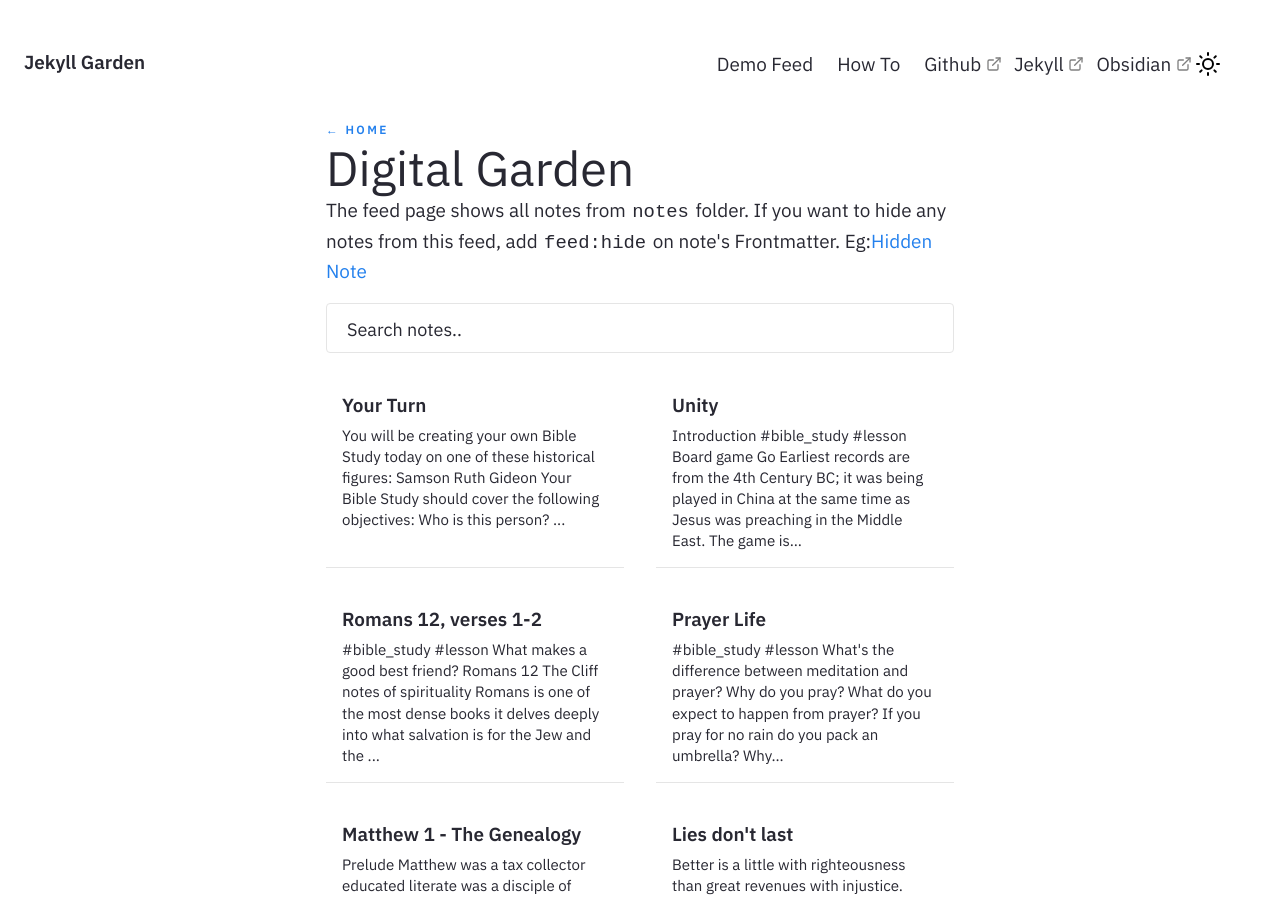
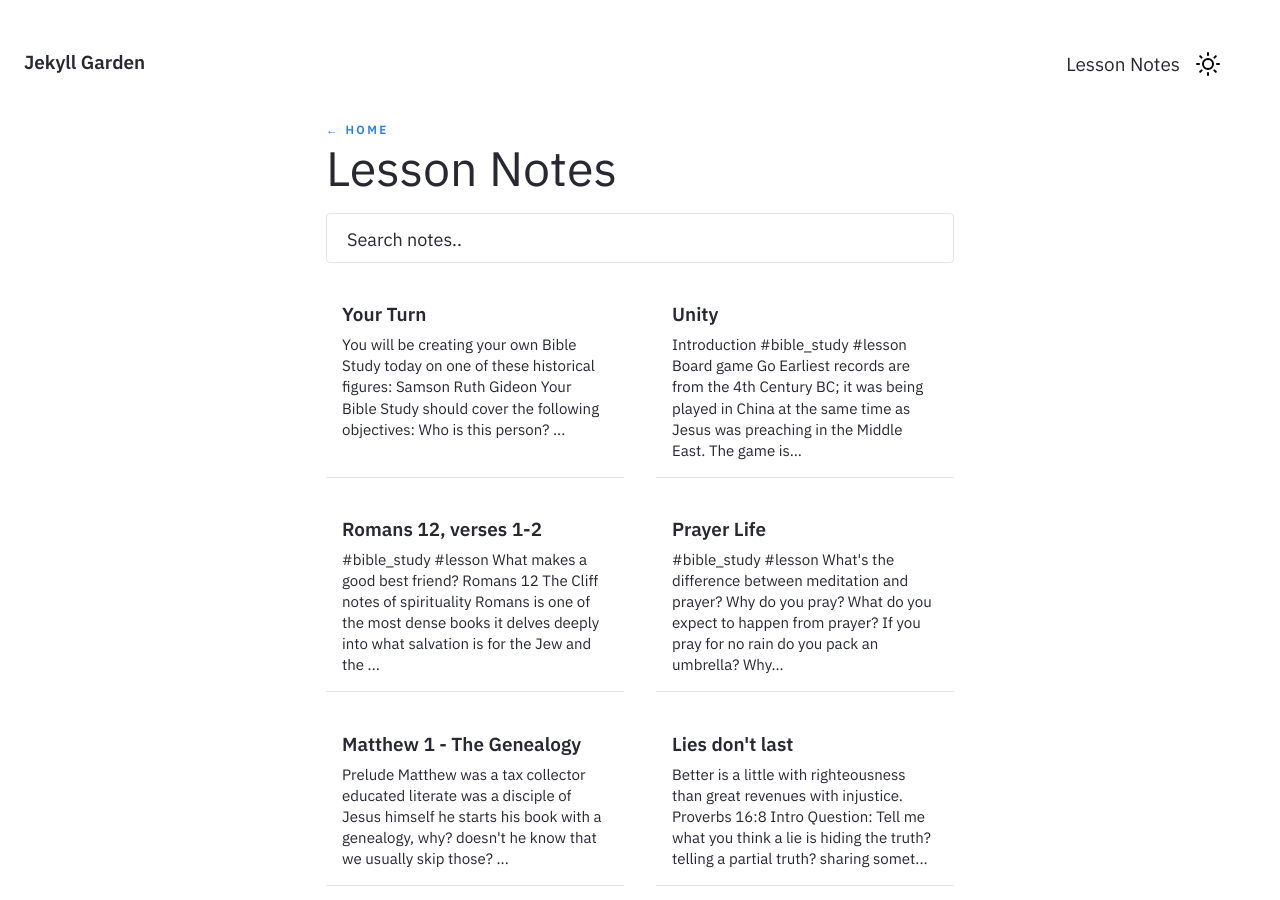
Before and after one commit to dvisotsky/jekyll-notebook, a Jekyll site: the page built from pages/notes.md, in a window 1280 px wide and 900 px high. Built offline with Jekyll 4.4.1, drawn with Linux system fonts in a browser that asks for light colours; some of the changed text lies outside the part shown.

Commit message:
clean up conversion

```diff
--- a/_includes/Nav.html
+++ b/_includes/Nav.html
@@ -54,19 +54,7 @@
     <div id="navbarBasicExample" class="navbar-menu">
       <div class="navbar-start">
         <a href="{{'/notes' | relative_url}}" class="navbar-item">
-          Demo Feed
-        </a>
-        <a href="../post/how-to" class="navbar-item">
-          How To
-        </a>
-        <a href="https://github.com/Jekyll-Garden/jekyll-garden.github.io" target="_blank" class="navbar-item">
-          Github
-        </a>
-        <a href="https://jekyllrb.com/" target="_blank" class="navbar-item">
-          Jekyll
-        </a>
-        <a href="https://obsidian.md/"  target="_blank" class="navbar-item">
-          Obsidian
+          Lesson Notes
         </a>
       </div>
       <div class="navbar-end is-hidden-mobile" onclick="modeSwitcher()" >
--- a/pages/notes.md
+++ b/pages/notes.md
@@ -2,7 +2,5 @@
 layout: Post
 permalink: /notes
 feedformat: card
-title: Digital Garden
+title: Lesson Notes
 ---
-
-The feed page shows all notes from `notes` folder. If you want to hide any notes from this feed, add `feed:hide` on note's Frontmatter. Eg:[[Hidden Note]]
```
Also changed, not shown: _notes/Public/Hidden Note.md (deleted, +0 -11 lines), _notes/Public/Markdown Rendered.md (+72 -34 lines), 4 other files.
